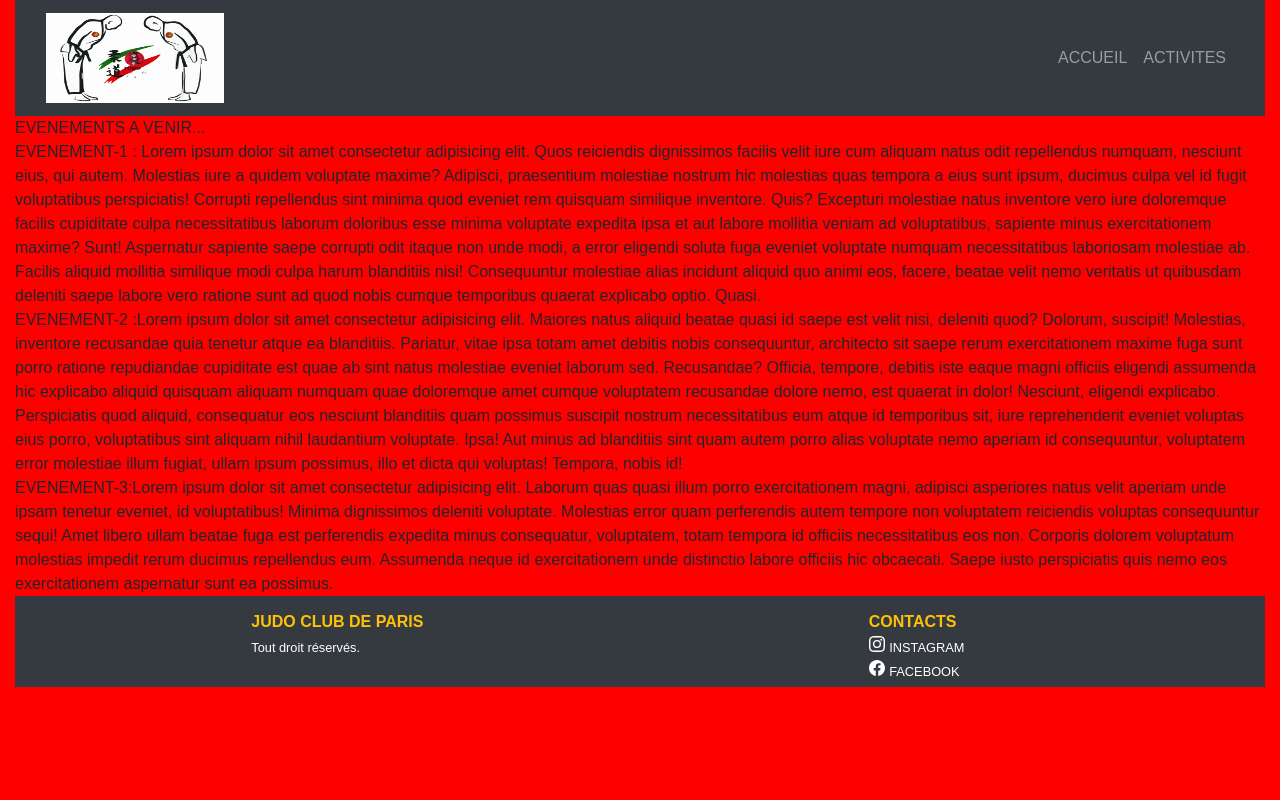
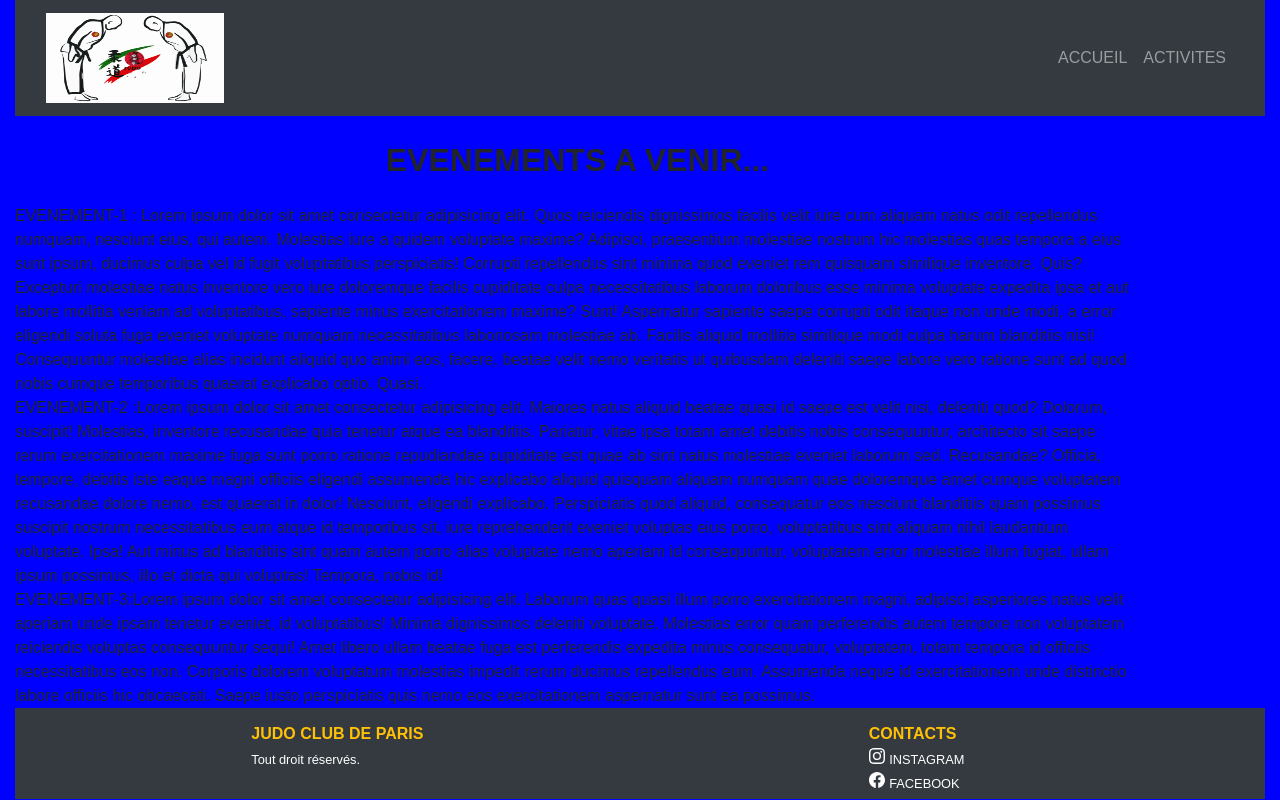
Before and after one commit to mereveille/Judo-Club-Paris, a website: page activites.html in a window 1280 px wide. Drawn offline with nearby package versions, Linux system fonts and the light colour scheme.

Commit message:
layout evenements

```diff
--- a/activites.css
+++ b/activites.css
@@ -3,5 +3,20 @@ html body{
     margin:0;
     width:90%;
     font-family: Arial, Helvetica, sans-serif;
-    background: red;
+    background:blue;
 }
+
+main{
+    width:90%;
+    display:flex;
+    justify-content: center;
+    align-items: center;
+    flex-direction: column;
+}
+
+main .evenement{
+text-transform: uppercase ;
+margin:20px 0;
+font-size: 2rem ;
+font-weight: 600;
+}
```
